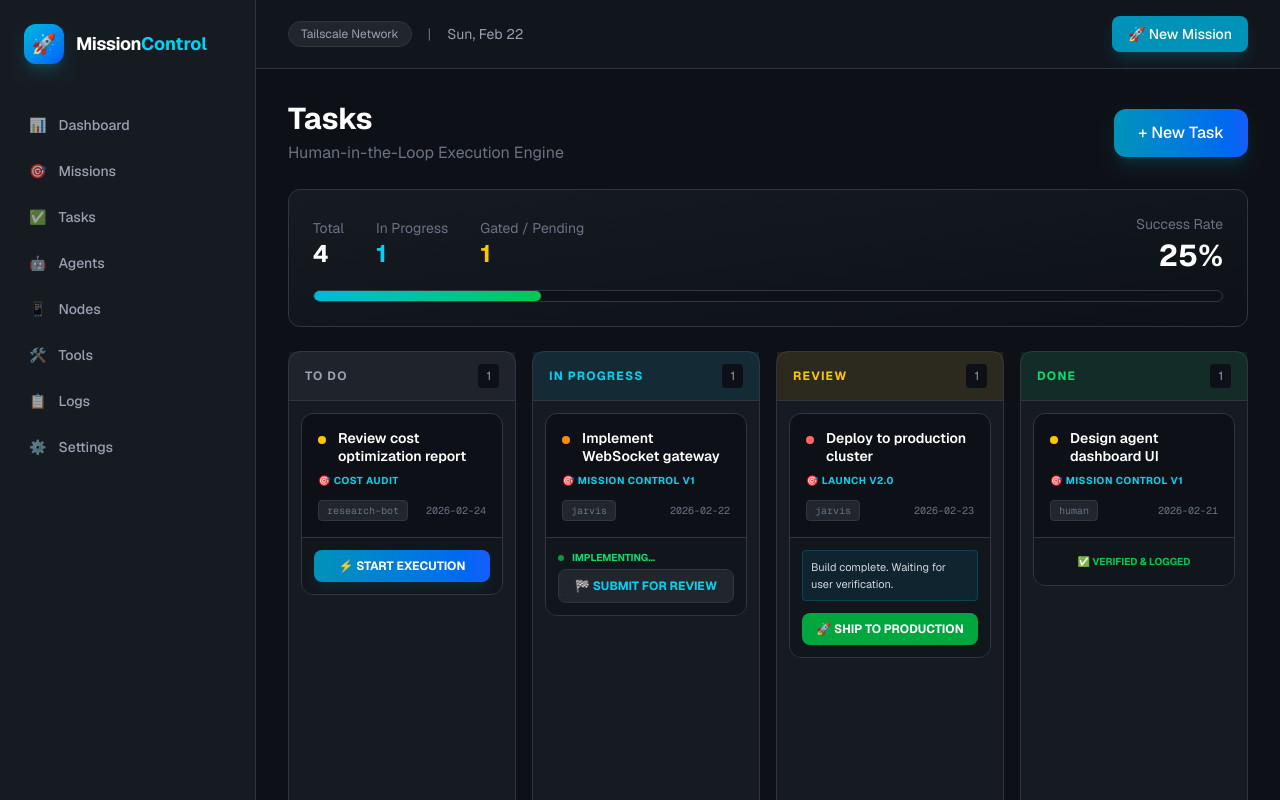
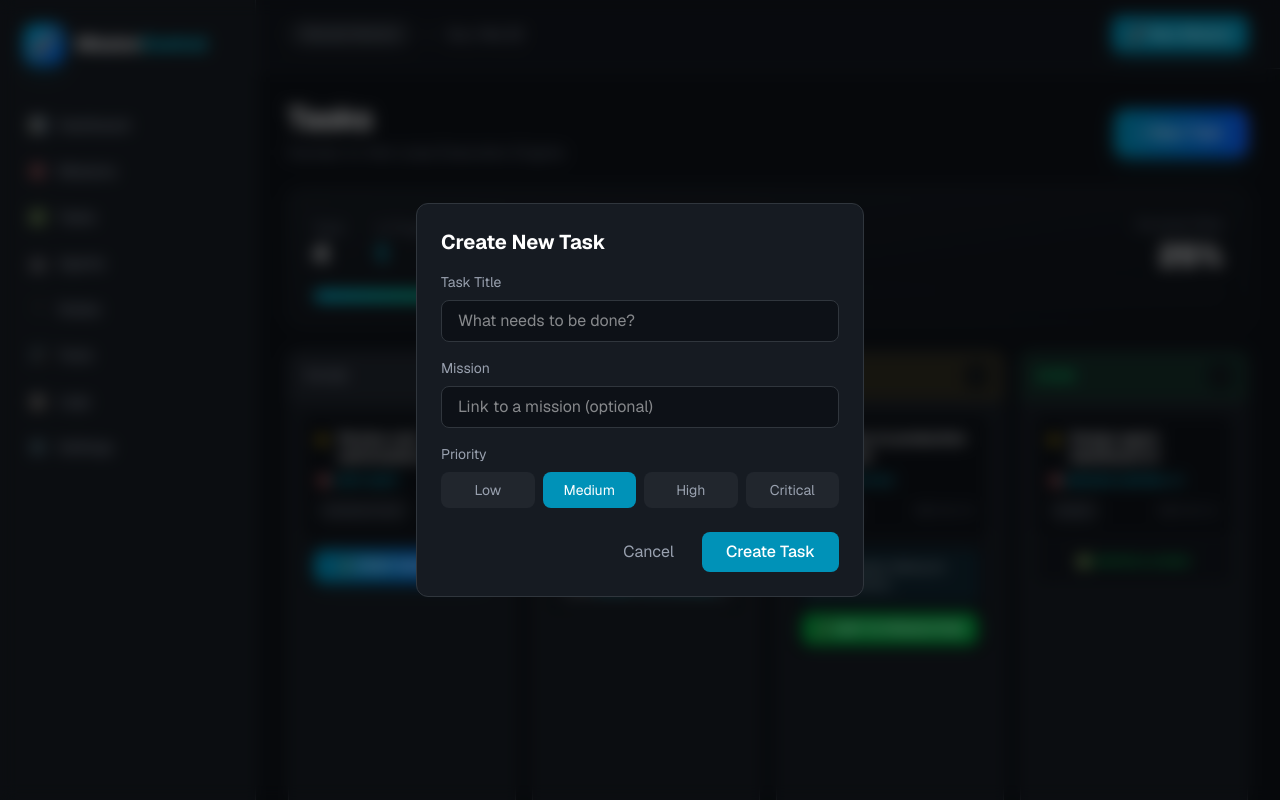
Before and after one commit to alberto-projects26/projects, a Next.js app: page /tasks in a window 1280 px wide. Both pictures are taken after a click on the button "+ New Task". Shown: the top 800 px of the page. Built offline with nearby package versions, Linux system fonts and the light colour scheme.

Commit message:
Add plan view modal for task approval

```diff
--- a/src/app/tasks/page.tsx
+++ b/src/app/tasks/page.tsx
@@ -43,7 +43,8 @@ export default function TasksPage() {
   const [filterStatus, setFilterStatus] = useState<string>('all');
   const [filterMission, setFilterMission] = useState<string>('all');
   const [showNewTask, setShowNewTask] = useState(false);
-  const [expandedTask, setExpandedTask] = useState<string | null>(null);
+  const [ expandedTask, setExpandedTask] = useState<string | null>(null);
+  const [viewingPlan, setViewingPlan] = useState<Task | null>(null);
 
   const missions = useMemo(() => [...new Set(tasks.filter(t => t.mission).map(t => t.mission!))], [tasks]);
 
@@ -72,7 +73,7 @@ export default function TasksPage() {
       return {
         ...task,
         status: 'in-progress',
-        plan: `Executing task ${task.id}: Initializing logic...`,
+        plan: `Task Analysis: Review requirements and codebase\nPhase 1: Setup dependencies and core module\nPhase 2: Implement main functionality with tests\nPhase 3: Integration and final validation`,
         planApproved: false
       };
     }));
@@ -96,21 +97,6 @@ export default function TasksPage() {
     setTasks(prev => prev.map(task => {
       if (task.id !== id) return task;
       return { ...task, status: 'done', approved: true };
-    }));
-  };
-
-  const moveTaskStatus = (id: string, direction: 'forward' | 'backward') => {
-    const statusOrder: Task['status'][] = ['todo', 'in-progress', 'review', 'done'];
-    setTasks(prev => prev.map(task => {
-      if (task.id !== id) return task;
-      const idx = statusOrder.indexOf(task.status);
-      if (direction === 'forward' && idx < statusOrder.length - 1) {
-        return { ...task, status: statusOrder[idx + 1] };
-      }
-      if (direction === 'backward' && idx > 0) {
-        return { ...task, status: statusOrder[idx - 1] };
-      }
-      return task;
     }));
   };
 
@@ -231,9 +217,13 @@ export default function TasksPage() {
 
                       {task.status === 'in-progress' && !task.planApproved && (
                         <div className="space-y-3">
-                          <div className="p-2 bg-yellow-500/10 border border-yellow-500/20 rounded text-[11px]">
+                          <div
+                            onClick={() => setViewingPlan(task)}
+                            className="p-2 bg-yellow-500/10 border border-yellow-500/20 rounded text-[11px] cursor-pointer hover:bg-yellow-500/20 transition-colors"
+                          >
                             <p className="text-yellow-400 font-bold mb-1">📋 PROPOSED PLAN:</p>
-                            <p className="text-gray-400 italic">"{task.plan}"</p>
+                            <p className="text-gray-400 italic line-clamp-2">{task.plan}</p>
+                            <p className="text-[9px] text-yellow-500/60 mt-1 uppercase tracking-wide">Click to view full plan →</p>
                           </div>
                           <button
                             onClick={() => approvePlan(task.id)}
@@ -286,6 +276,119 @@ export default function TasksPage() {
           );
         })}
       </div>
+
+      {/* Plan View Modal */}
+      {viewingPlan && (
+        <div
+          className="fixed inset-0 bg-black/70 backdrop-blur-sm flex items-center justify-center z-50"
+          onClick={() => setViewingPlan(null)}
+        >
+          <div
+            className="bg-[#161b22] border border-[#30363d] rounded-2xl p-8 w-full max-w-2xl m-4 shadow-2xl"
+            onClick={e => e.stopPropagation()}
+          >
+            <div className="flex items-start justify-between mb-6">
+              <div>
+                <h2 className="text-2xl font-bold text-white">Execution Plan</h2>
+                <p className="text-gray-500 text-sm mt-1">{viewingPlan.title}</p>
+              </div>
+              <button
+                onClick={() => setViewingPlan(null)}
+                className="text-gray-500 hover:text-white text-2xl"
+              >
+                ×
+              </button>
+            </div>
+
+            <div className="bg-[#0d1117] border border-[#30363d] rounded-xl p-6">
+              <pre className="text-gray-300 text-sm whitespace-pre-wrap font-mono leading-relaxed">
+                {viewingPlan.plan}
+              </pre>
+            </div>
+
+            <div className="flex gap-3 mt-6">
+              <button
+                onClick={() => {
+                  approvePlan(viewingPlan.id);
+                  setViewingPlan(null);
+                }}
+                className="flex-1 py-3 bg-gradient-to-r from-yellow-600 to-orange-600 text-white font-bold rounded-xl shadow-lg"
+              >
+                ✅ APPROVE THIS PLAN
+              </button>
+              <button
+                onClick={() => setViewingPlan(null)}
+                className="px-6 py-3 bg-[#21262d] text-gray-400 rounded-xl hover:text-white"
+              >
+                Cancel
+              </button>
+            </div>
+          </div>
+        </div>
+      )}
+
+      {/* New Task Modal */}
+      {showNewTask && (
+        <div className="fixed inset-0 bg-black/50 backdrop-blur-sm flex items-center justify-center z-50">
+          <div className="bg-[#161b22] border border-[#30363d] rounded-xl p-6 w-full max-w-md">
+            <h2 className="text-xl font-bold text-white mb-4">Create New Task</h2>
+            <div className="space-y-4">
+              <div>
+                <label className="block text-sm text-gray-400 mb-2">Task Title</label>
+                <input
+                  type="text"
+                  value={newTask.title}
+                  onChange={(e) => setNewTask({ ...newTask, title: e.target.value })}
+                  className="w-full px-4 py-2 rounded-lg bg-[#0d1117] border border-[#30363d] text-white focus:border-cyan-500 focus:outline-none"
+                  placeholder="What needs to be done?"
+                />
+              </div>
+              <div>
+                <label className="block text-sm text-gray-400 mb-2">Mission</label>
+                <input
+                  type="text"
+                  value={newTask.mission}
+                  onChange={(e) => setNewTask({ ...newTask, mission: e.target.value })}
+                  className="w-full px-4 py-2 rounded-lg bg-[#0d1117] border border-[#30363d] text-white focus:border-cyan-500 focus:outline-none"
+                  placeholder="Link to a mission (optional)"
+                />
+              </div>
+              <div>
+                <label className="block text-sm text-gray-400 mb-2">Priority</label>
+                <div className="flex gap-2">
+                  {(['low', 'medium', 'high', 'critical'] as const).map(p => (
+                    <button
+                      key={p}
+                      onClick={() => setNewTask({ ...newTask, priority: p })}
+                      className={`flex-1 px-3 py-2 rounded-lg text-sm capitalize transition-colors ${
+                        newTask.priority === p
+                          ? 'bg-cyan-600 text-white'
+                          : 'bg-[#21262d] text-gray-400 hover:bg-[#30363d]'
+                      }`}
+                    >
+                      {p}
+                    </button>
+                  ))}
+                </div>
+              </div>
+            </div>
+            <div className="flex justify-end gap-3 mt-6">
+              <button
+                onClick={() => setShowNewTask(false)}
+                className="px-4 py-2 text-gray-400 hover:text-white transition-colors"
+              >
+                Cancel
+              </button>
+              <button
+                onClick={addTask}
+                className="px-6 py-2 rounded-lg bg-cyan-600 hover:bg-cyan-500 text-white font-medium transition-colors"
+              >
+                Create Task
+              </button>
+            </div>
+          </div>
+        </div>
+      )}
     </div>
   );
 }
```
